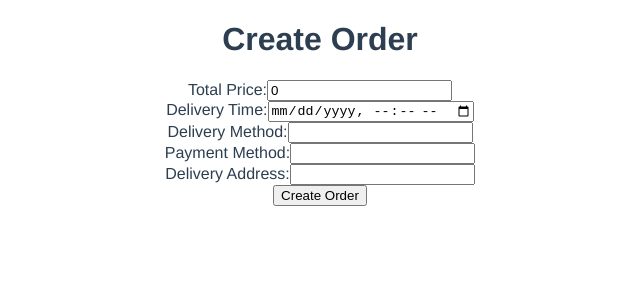
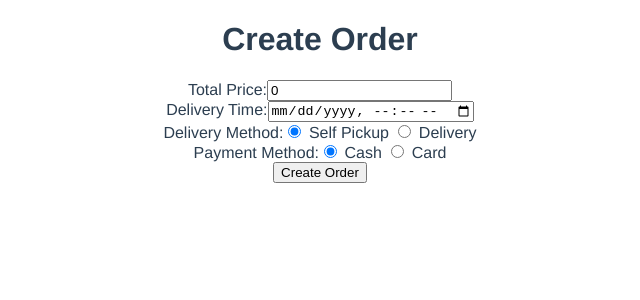
Before and after one commit to AliyaRazyapova/SushiDrop, a Vue app in the folder frontend/: page /orders in a window 1280 px wide. Shown: the top 300 px of the page, without its empty margins (320-960 px from the left). Built offline with nearby package versions, Linux system fonts and the light colour scheme.

Commit message:
[fix] OrdersPage

```diff
--- a/frontend/src/components/pages/OrdersPage.vue
+++ b/frontend/src/components/pages/OrdersPage.vue
@@ -11,16 +11,30 @@
         <input type="datetime-local" id="deliveryTime" v-model="orderData.delivery_time" required>
       </div>
       <div>
-        <label for="deliveryMethod">Delivery Method:</label>
-        <input type="text" id="deliveryMethod" v-model="orderData.delivery_method" required>
+        <label>Delivery Method:</label>
+        <label>
+          <input type="radio" value="self_pickup" v-model="orderData.delivery_method">
+          Self Pickup
+        </label>
+        <label>
+          <input type="radio" value="delivery" v-model="orderData.delivery_method">
+          Delivery
+        </label>
+      </div>
+      <div v-if="orderData.delivery_method === 'delivery'">
+        <label for="deliveryAddress">Delivery Address:</label>
+        <input type="text" id="deliveryAddress" v-model="orderData.delivery_address" required>
       </div>
       <div>
-        <label for="paymentMethod">Payment Method:</label>
-        <input type="text" id="paymentMethod" v-model="orderData.payment_method" required>
-      </div>
-      <div>
-        <label for="deliveryAddress">Delivery Address:</label>
-        <input type="text" id="deliveryAddress" v-model="orderData.delivery_address" required>
+        <label>Payment Method:</label>
+        <label>
+          <input type="radio" value="cash" v-model="orderData.payment_method">
+          Cash
+        </label>
+        <label>
+          <input type="radio" value="card" v-model="orderData.payment_method">
+          Card
+        </label>
       </div>
       <button type="submit">Create Order</button>
     </form>
@@ -31,15 +45,14 @@
 import axios from 'axios';
 
 export default {
-  name: 'OrdersPage',
   data() {
     return {
       orderData: {
         total_price: 0,
         delivery_time: '',
-        delivery_method: '',
-        payment_method: '',
+        delivery_method: 'self_pickup',
         delivery_address: '',
+        payment_method: 'cash',
       },
     };
   },
```
